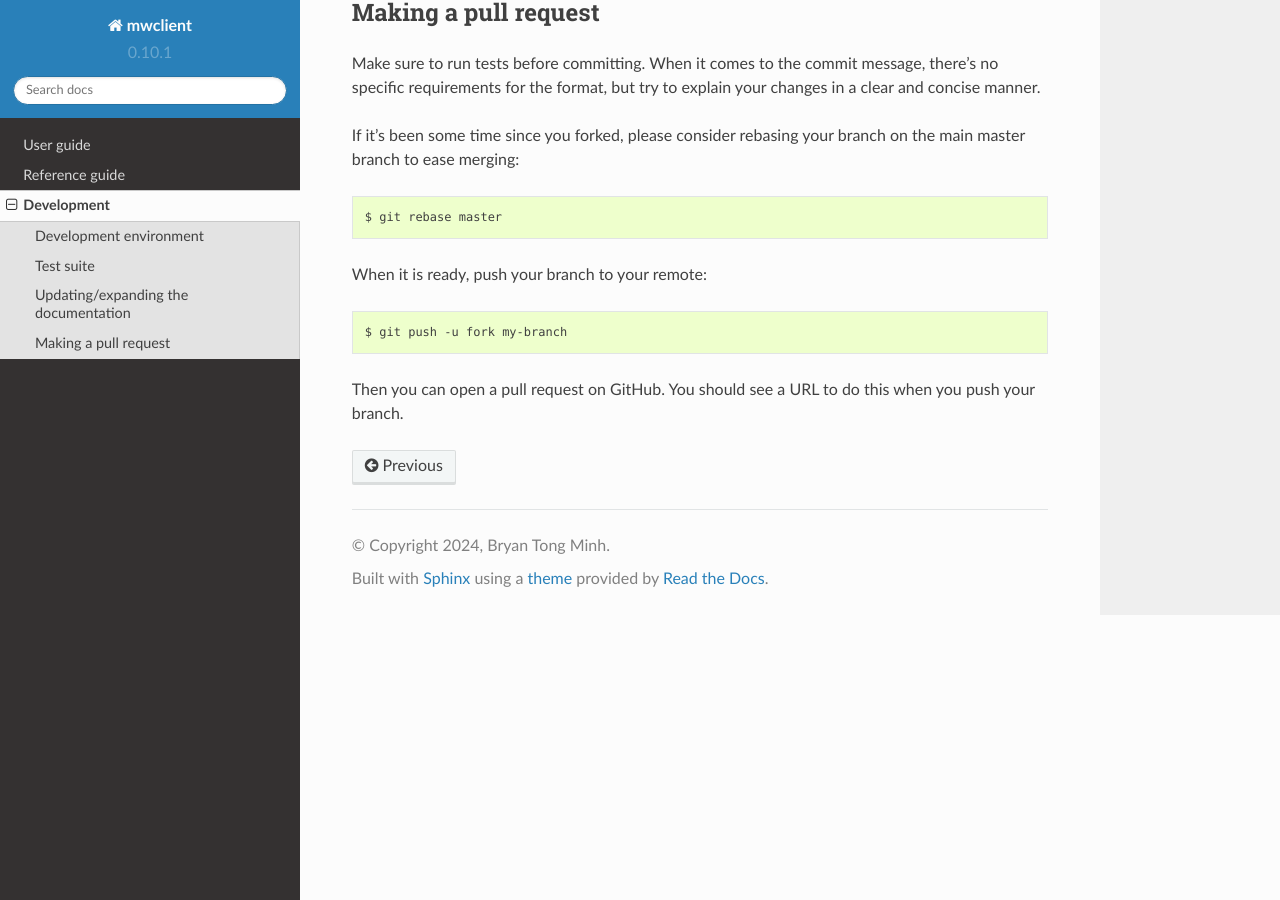
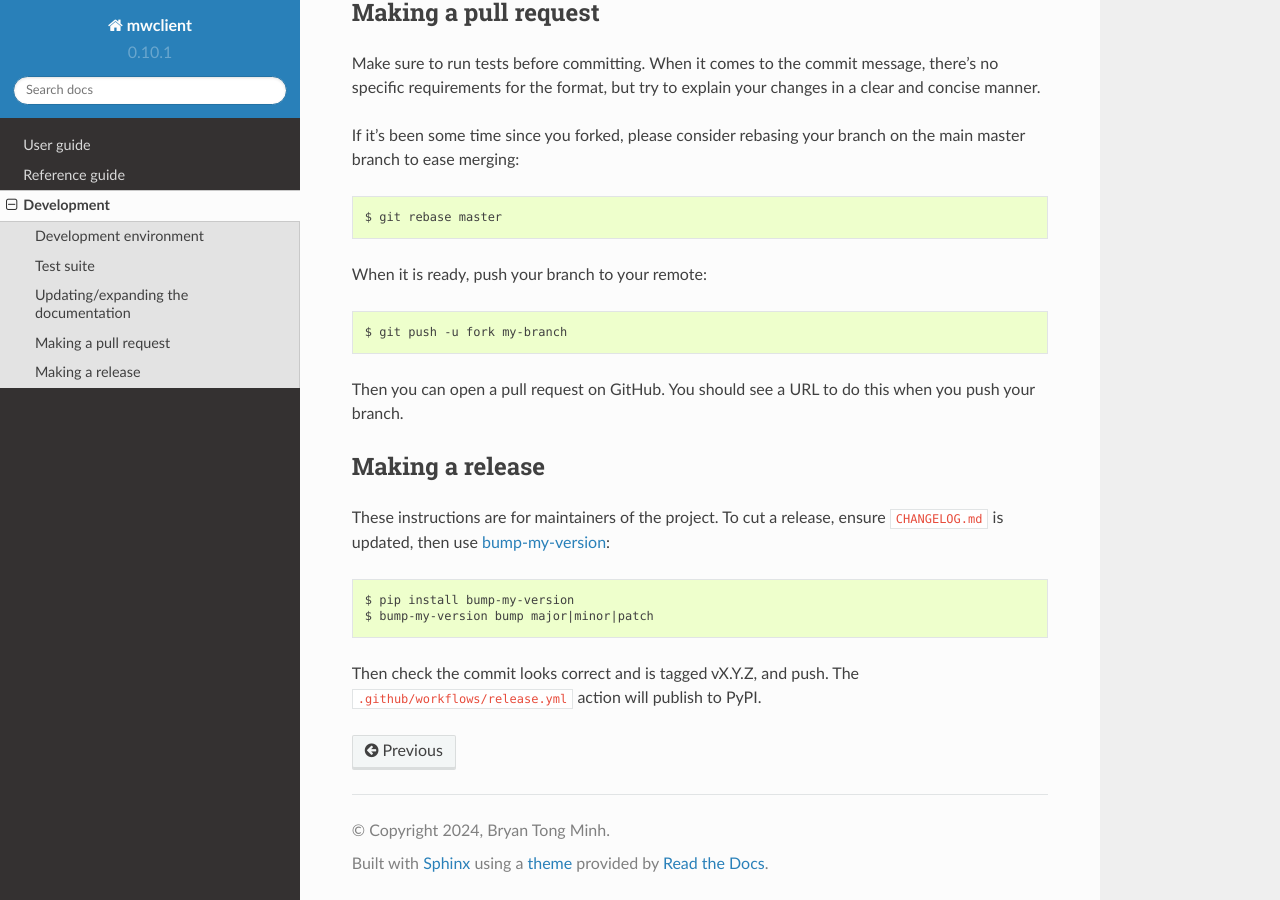
Before and after one commit to mwclient/mwclient, a Sphinx documentation site: the page built from docs/source/development/index.rst, in a window 1280 px wide and 900 px high, scrolled down 1662 px. Built offline with Sphinx 7.4.7 and the Read the Docs theme 2.0.0, drawn with Linux system fonts in a browser that asks for light colours; the version number is read from the project's files by our own code.

```diff
--- a/docs/source/development/index.rst
+++ b/docs/source/development/index.rst
@@ -109,3 +109,18 @@
 
 Then you can open a pull request on GitHub. You should see a URL to do this
 when you push your branch.
+
+Making a release
+----------------
+
+These instructions are for maintainers of the project.
+To cut a release, ensure ``CHANGELOG.md`` is updated, then use
+`bump-my-version <https://callowayproject.github.io/bump-my-version/>`_:
+
+.. code:: bash
+
+    $ pip install bump-my-version
+    $ bump-my-version bump major|minor|patch
+
+Then check the commit looks correct and is tagged vX.Y.Z, and push. The
+``.github/workflows/release.yml`` action will publish to PyPI.
--- a/setup.py
+++ b/setup.py
@@ -10,7 +10,9 @@
 pytest_runner = ['pytest-runner'] if needs_pytest else []
 
 setup(name='mwclient',
-      version='0.10.1',  # Use bumpversion to update
+      # See https://mwclient.readthedocs.io/en/latest/development/#making-a-release
+      # for how to update this field and release a new version.
+      version='0.10.1',
       description='MediaWiki API client',
       long_description=README,
       long_description_content_type='text/markdown',
```
Also changed, not shown: 1 other file.
